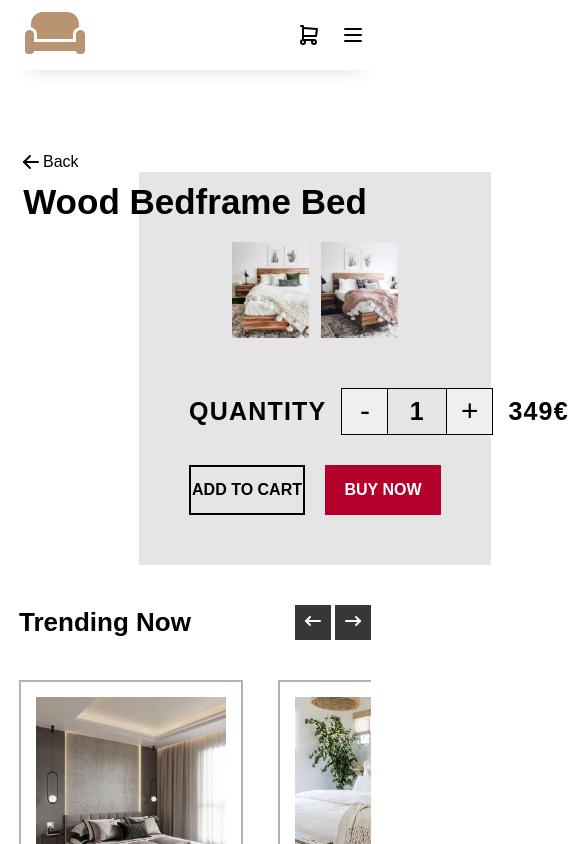
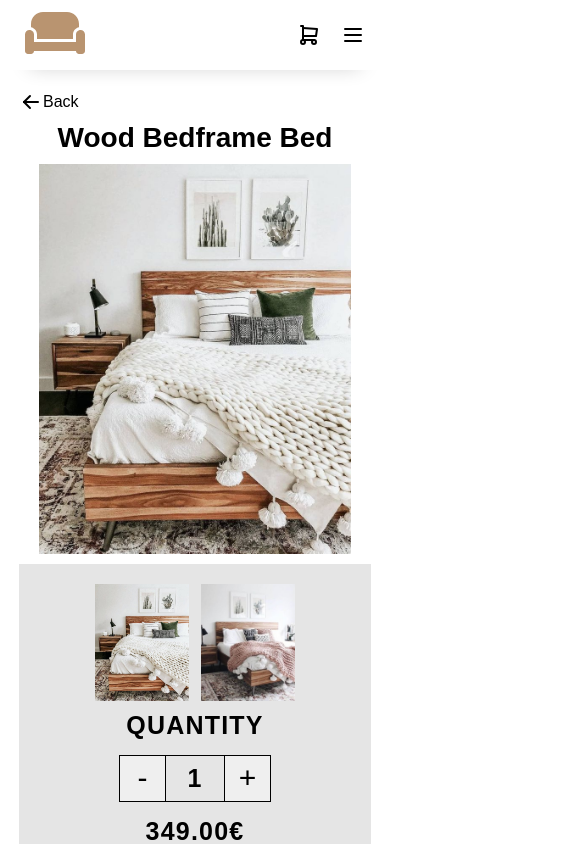
Before and after one commit to mhserrano/e-commerce, a React (Vite) app: page /categories/product/1 in a window 390 px wide. Shown: the top 844 px of the page, 569 px wide, since content can reach past the window. Built offline with nearby package versions, Linux system fonts and the light colour scheme; a web font is replaced by a local one.

Commit message:
Added media queries to the product page

```diff
--- a/src/components/ProductPage.css
+++ b/src/components/ProductPage.css
@@ -37,7 +37,8 @@
 /* left-side */
 
 .img-side {
-  width: 100%;
+  max-width: 100%;
+  height: auto;
   padding: 60px;
 }
 
@@ -56,8 +57,6 @@
   gap: 12px;
   justify-content: center;
   padding: 20px 30px;
-  max-width: 100%;
-  height: auto;
 }
 .small-imgs img {
   height: auto;
@@ -143,3 +142,71 @@
   background-color: #e5e5e5;
   color: #b6002c;
 }
+
+@media (max-width: 900px) {
+  .product-page-container {
+    padding: 120px 0 0;
+  }
+  .product-title {
+    font-size: 28px;
+  }
+  .product-info {
+    flex-wrap: wrap;
+    flex-direction: column;
+  }
+
+  /* left-side */
+  .img-side {
+    padding: 60px 20px 10px;
+  }
+  .img-side img {
+    display: block;
+    margin: 0 auto;
+    height: auto;
+    max-height: 500px;
+    object-fit: contain;
+  }
+
+  /*right-side*/
+  .details-side {
+    margin: 10px 0;
+    padding: 20px;
+  }
+  .small-imgs {
+    padding: 0;
+  }
+  .small-imgs img {
+    max-width: 30%;
+  }
+  .quantity-row {
+    flex-direction: column;
+    margin: 0 auto;
+    margin-top: 10px;
+  }
+}
+
+@media (max-width: 500px) {
+  .product-page-container {
+    padding: 90px 0 0;
+  }
+  .details-side {
+    margin: 0;
+  }
+
+  .img-side img {
+    display: block;
+    margin: 0 auto;
+    height: auto;
+    min-width: 300px;
+    object-fit: contain;
+  }
+
+  .shop-btns {
+    flex-wrap: wrap;
+    gap: 10px;
+  }
+  .add-btn,
+  .buy-btn {
+    width: 100%;
+  }
+}
--- a/src/pages/ProductPage.jsx
+++ b/src/pages/ProductPage.jsx
@@ -67,7 +67,7 @@ function ProductPage() {
                   );
                 })}
               </div>
-              <div className="quantity-price">
+
               <div className="quantity-row">
                 <p>quantity</p>
                 <div className="product-btns">
@@ -75,8 +75,7 @@ function ProductPage() {
                   <div className="quantity-counter">{quantity}</div>
                   <button onClick={increaseQuantity}>+</button>
                 </div>
-                  <p className="product-price">{price}€</p>
-                </div>
+                <p className="product-price">{price}.00€</p>
               </div>
               <div className="shop-btns">
                 <button className="add-btn">add to cart</button>
```
Lines whose indentation alone changed are shown as unchanged.
